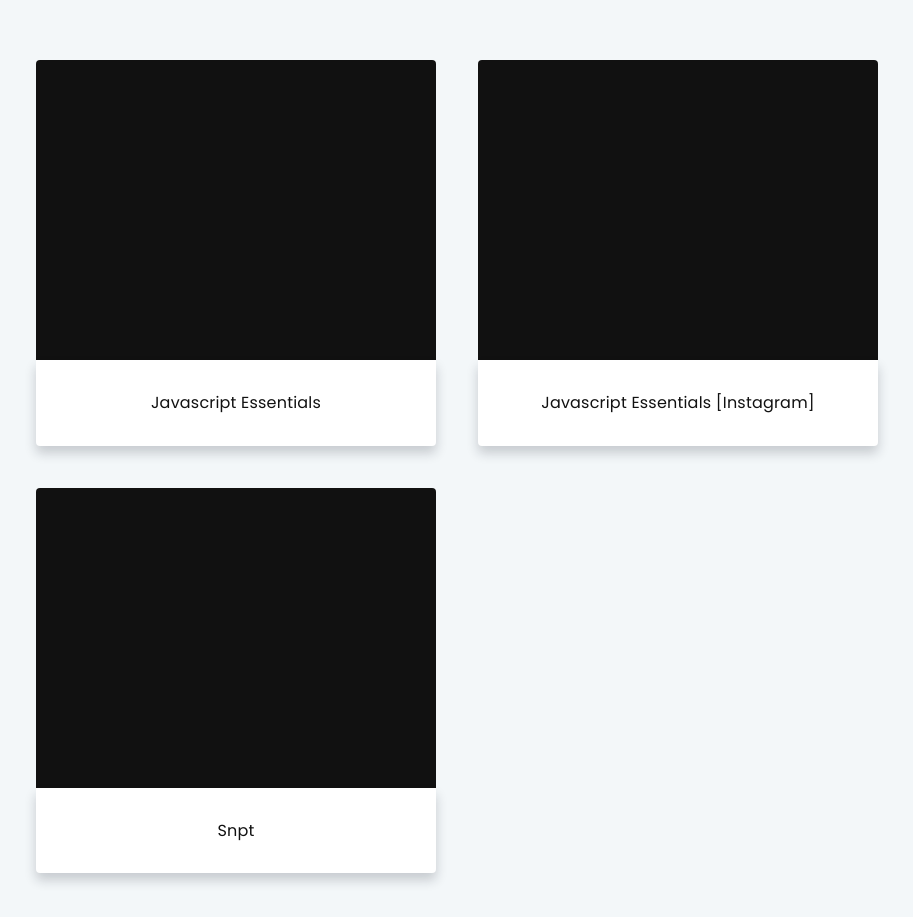
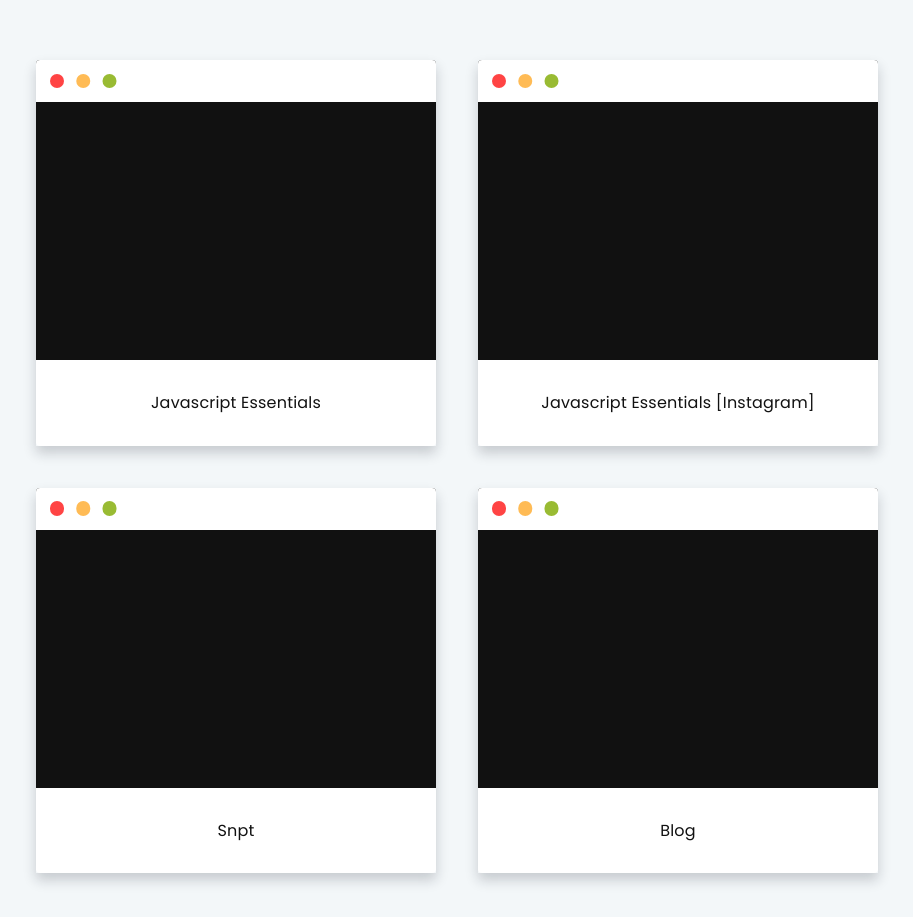
Before and after one commit to chetanraj/my-projects, a Gatsby site: page / in a window 1280 px wide. Shown: the part 108-1025 px from the top of the page, without its empty margins (145-1058 px from the left). Built offline with nearby package versions, Linux system fonts and the light colour scheme; Gatsby itself is replaced by a stand-in of ours.

Commit message:
Added blog, and some UI Changes

```diff
--- a/gatsby-config.js
+++ b/gatsby-config.js
@@ -22,6 +22,12 @@ module.exports = {
         description: 'Code snippets made easy.',
         tech: 'React',
         url: 'https://snpt.netlify.com/'
+      },
+      {
+        name: 'Blog',
+        description: 'by @Chetan',
+        tech: 'Vue',
+        url: 'https://chetanraj.in/blog/'
       }
     ]
   },
--- a/src/components/App.css
+++ b/src/components/App.css
@@ -25,6 +25,7 @@ body {
 
 .card-container {
   margin: 1em;
+  box-shadow: rgba(20, 26, 40, 0.2) 0px 7px 12px;
 }
 
 .frame {
@@ -32,6 +33,25 @@ body {
   width: 400px;
   background-color: #111;
   border-radius: 4px 4px 0 0;
+}
+
+.top {
+  border-top: 2em solid #fff;
+  position: relative;
+  border-radius: 4px 4px 0 0;
+}
+
+.top:before {
+  display: block;
+  position: absolute;
+  content: '';
+  top: -1.25em;
+  left: .75em;
+  width: 0.5em;
+  height: 0.5em;
+  border-radius: 50%;
+  background-color: #f44;
+  box-shadow: 0 0 0 2px #f44, 1.25em 0 0 2px #fb5, 2.5em 0 0 2px #9b3;
 }
 
 .card {
@@ -42,5 +62,4 @@ body {
     border-radius: 0 0 4px 4px;
     font-size: 16px;
     line-height: 1.6;
-    box-shadow: rgba(20, 26, 40, 0.2) 0px 7px 12px;
 }
--- a/src/components/Projects.js
+++ b/src/components/Projects.js
@@ -25,7 +25,9 @@ const Projects = ({ children }) => (
         {data.site.siteMetadata.projects.map(project => {
           return (
             <div className="card-container">
-              <div className="frame" />
+              <div className="frame">
+                <div className="top"></div>
+              </div>
               <div onClick={() => openProject(project.url)} className="card">
                 {project.name}
               </div>
```
